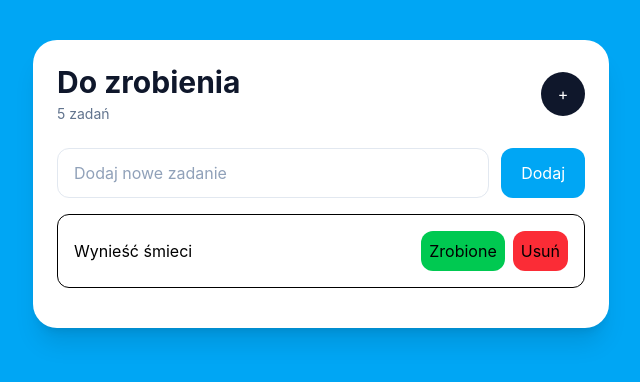
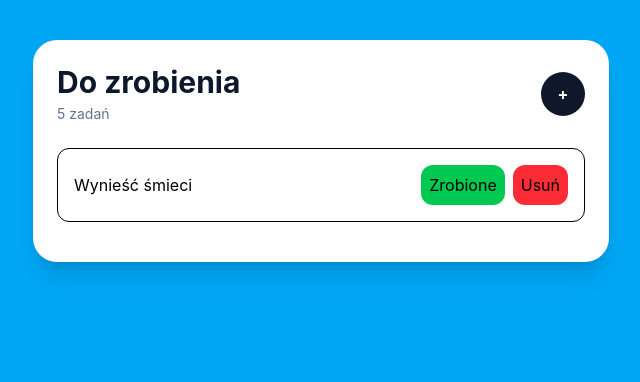
Before and after one commit to G3rw4nt/react-todo-app, a React (Vite) app: page / in a window 1280 px wide. Shown: the top 382 px of the page, without its empty margins (319-959 px from the left). Built offline with nearby package versions, Linux system fonts and the light colour scheme.

Commit message:
Working form expand button + refactor

```diff
--- a/src/App.jsx
+++ b/src/App.jsx
@@ -1,13 +1,18 @@
-import { Header } from "./Header";
-import { NewTaskForm } from "./NewTaskForm";
-import { Task } from "./Task";
+import { useState } from "react";
+import { Header } from "./components/Header";
+import { NewTaskForm } from "./components/NewTaskForm";
+import { Task } from "./components/Task";
 function App() {
+  const [isFormShown, setIsFormShown] = useState(false);
   return (
     <main className="min-h-screen bg-sky-500 px-4 py-10 font-sans">
       <div className="mx-auto max-w-xl rounded-3xl bg-white p-6 shadow-xl">
         <div>
-          <Header />
-          <NewTaskForm />
+          <Header
+            onToggleForm={() => setIsFormShown((prev) => !prev)}
+            isFormShown={isFormShown}
+          />
+          <NewTaskForm isFormShown={isFormShown} />
         </div>
         <Task />
       </div>
--- a/src/NewTaskForm.jsx
+++ /dev/null
@@ -1,17 +0,0 @@
-export function NewTaskForm() {
-  return (
-    <form className="flex flex-col gap-3 sm:flex-row">
-      <input
-        type="text"
-        placeholder="Dodaj nowe zadanie"
-        className="flex-1 rounded-xl border border-slate-200 px-4 py-3 text-slate-900 outline-none transition placeholder:text-slate-400 focus:border-slate-400"
-      />
-      <button
-        type="submit"
-        className="bg-sky-500 text-white rounded-xl hover:bg-sky-700 transition px-5 py-3"
-      >
-        Dodaj
-      </button>
-    </form>
-  );
-}
--- a/src/Header.jsx
+++ b/src/components/Header.jsx
@@ -1,4 +1,4 @@
-export function Header() {
+export function Header({ onToggleForm, isFormShown }) {
   return (
     <header className="mb-6 flex items-center justify-between gap-4">
       <div>
@@ -6,10 +6,11 @@ export function Header() {
         <h2 className="mt-1 text-sm text-slate-500">5 zadań</h2>
       </div>
       <button
+        onClick={onToggleForm}
         type="button"
         className="h-11 w-11 rounded-full bg-slate-900 text-white hover:bg-slate-700 transition"
       >
-        +
+        <strong>{isFormShown ? "-" : "+"}</strong>
       </button>
     </header>
   );
--- /dev/null
+++ b/src/components/NewTaskForm.jsx
@@ -0,0 +1,19 @@
+export function NewTaskForm({ isFormShown }) {
+  return (
+    isFormShown && (
+      <form className="flex flex-col gap-3 sm:flex-row">
+        <input
+          type="text"
+          placeholder="Dodaj nowe zadanie"
+          className="flex-1 rounded-xl border border-slate-200 px-4 py-3 text-slate-900 outline-none transition placeholder:text-slate-400 focus:border-slate-400"
+        />
+        <button
+          type="submit"
+          className="bg-sky-500 text-white rounded-xl hover:bg-sky-700 transition px-5 py-3"
+        >
+          Dodaj
+        </button>
+      </form>
+    )
+  );
+}
```
Also changed, not shown: src/components/Task.jsx (renamed from src/Task.jsx).
